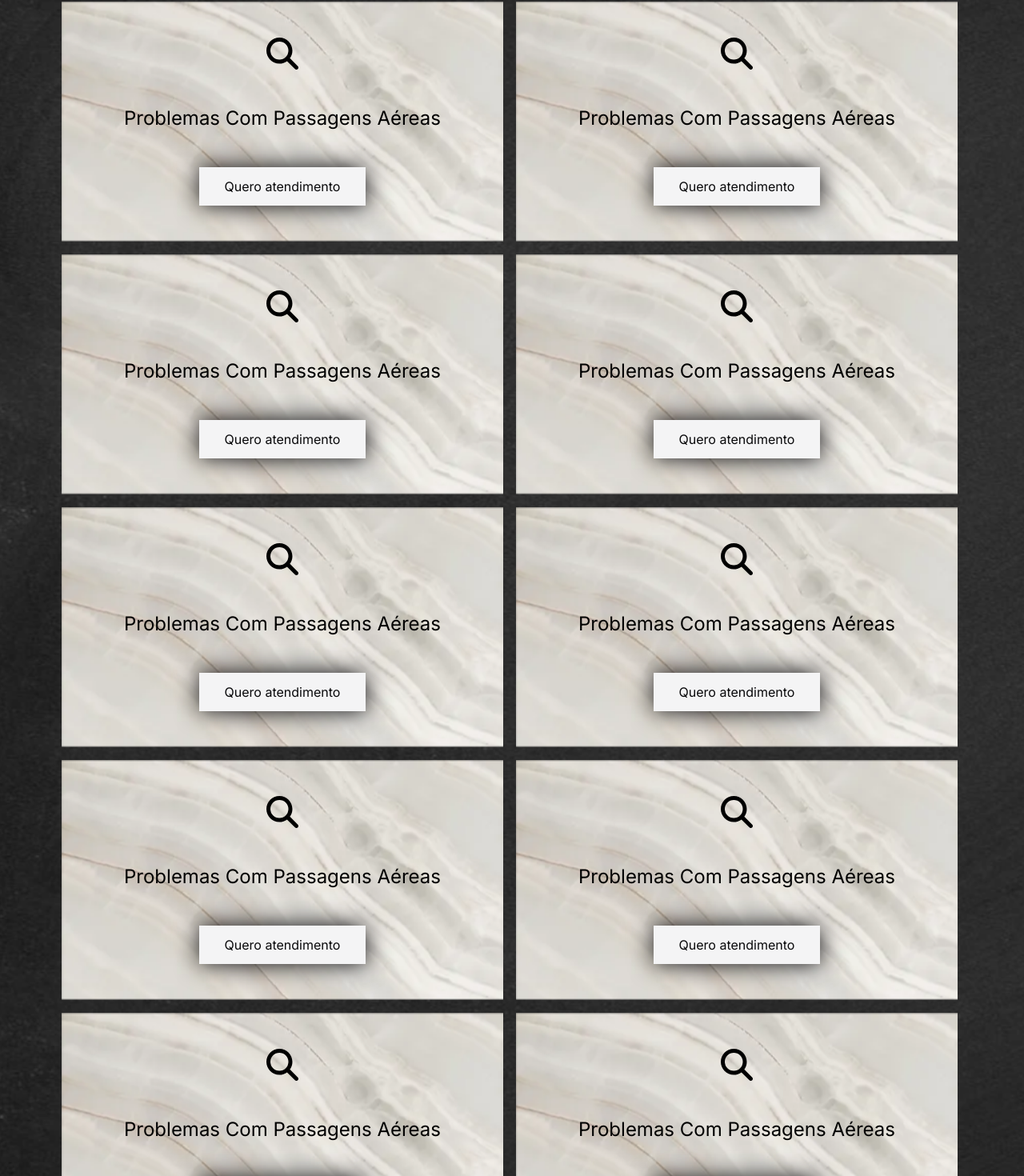
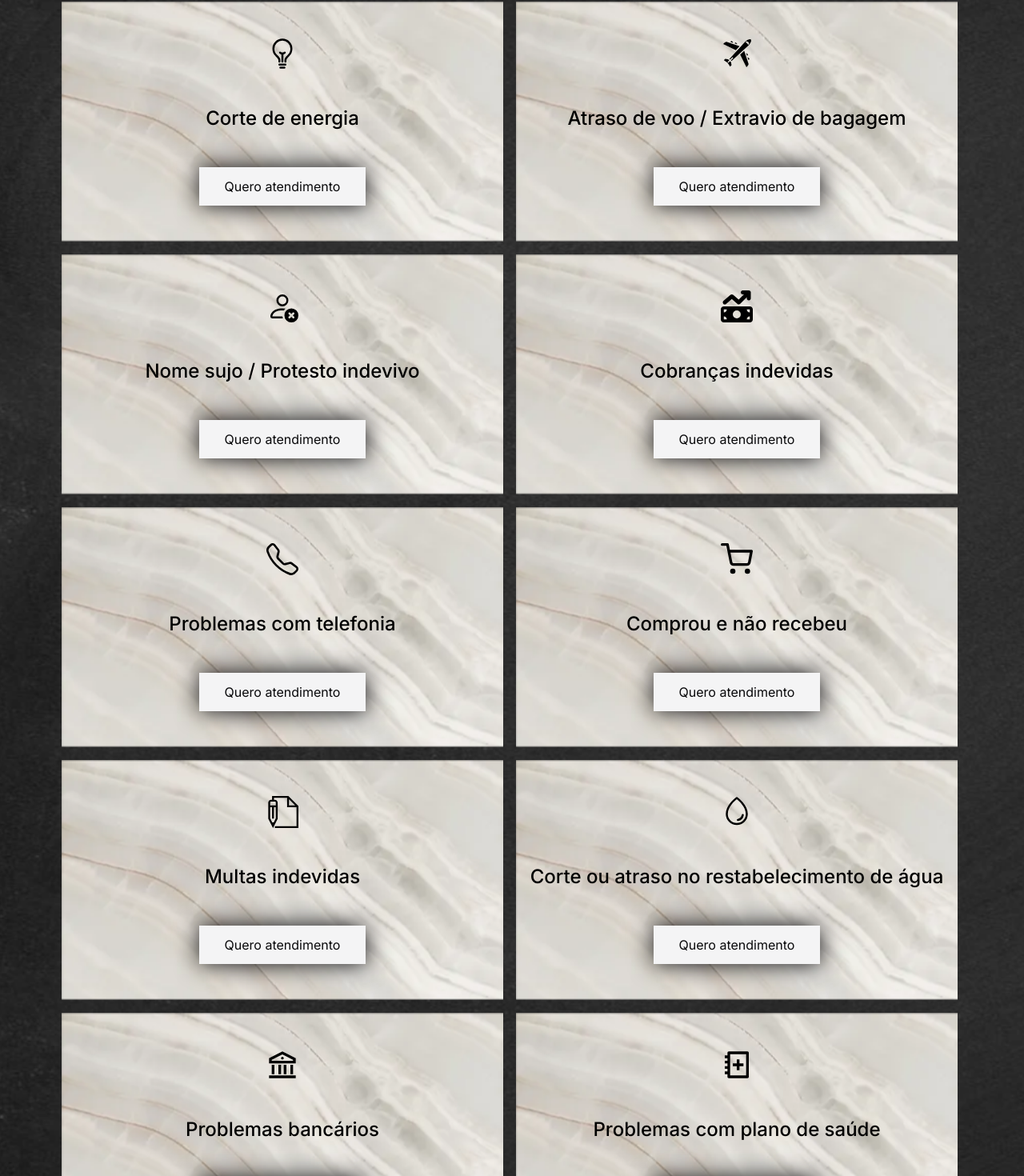
Before and after one commit to f3rnandorj/wanessalopesadv, a Next.js app: page / in a window 1280 px wide. Shown: the part 856-2326 px from the top of the page at 80% size. Built offline with nearby package versions, Linux system fonts and the light colour scheme.

Commit message:
Finish service cards

```diff
--- a/src/app/page.tsx
+++ b/src/app/page.tsx
@@ -1,4 +1,11 @@
-import { Button, FlowOfWork, Section, ServiceCard, Text } from "@/components";
+import {
+  Button,
+  FlowOfWork,
+  Section,
+  ServiceCard,
+  Text,
+  serviceCardToMap,
+} from "@/components";
 
 export default function Home() {
   return (
@@ -36,20 +43,9 @@ export default function Home() {
         </Text>
 
         <div className="grid grid-cols-2 w-full gap-4">
-          <ServiceCard />
-          <ServiceCard />
-
-          <ServiceCard />
-          <ServiceCard />
-
-          <ServiceCard />
-          <ServiceCard />
-
-          <ServiceCard />
-          <ServiceCard />
-
-          <ServiceCard />
-          <ServiceCard />
+          {serviceCardToMap.map((card) => (
+            <ServiceCard key={card.description} {...card} />
+          ))}
         </div>
       </Section>
 
--- a/src/components/Icon/Icon.tsx
+++ b/src/components/Icon/Icon.tsx
@@ -3,8 +3,31 @@ import { IconBaseProps, IconType } from "react-icons";
 import { BiConversation } from "react-icons/bi";
 import { FaMagnifyingGlass } from "react-icons/fa6";
 import { FaCheck } from "react-icons/fa";
+import { IoBulbOutline } from "react-icons/io5";
+import { GiCommercialAirplane } from "react-icons/gi";
+import { BsPersonX } from "react-icons/bs";
+import { FaMoneyBillTrendUp } from "react-icons/fa6";
+import { BsTelephone } from "react-icons/bs";
+import { FiShoppingCart } from "react-icons/fi";
+import { TfiWrite } from "react-icons/tfi";
+import { PiDrop } from "react-icons/pi";
+import { RiBankLine } from "react-icons/ri";
+import { RiHealthBookLine } from "react-icons/ri";
 
-export type IconNames = "ouvimos" | "analisamos" | "atuamos";
+export type IconNames =
+  | "ouvimos"
+  | "analisamos"
+  | "atuamos"
+  | "corteDeEnergia"
+  | "atrasoVoo_extravioDeBagagem"
+  | "nomeSujo_protestoIndevido"
+  | "cobrançaIndevida"
+  | "problemasTelefonia"
+  | "comprouNãoRecebeu"
+  | "multasIndevidas"
+  | "corteOuAtraso"
+  | "problemasBancários"
+  | "problemasSaúde";
 
 export interface IconProps extends IconBaseProps {
   iconName: IconNames;
@@ -25,4 +48,14 @@ const iconMap: Record<IconNames, IconType> = {
   ouvimos: BiConversation,
   analisamos: FaMagnifyingGlass,
   atuamos: FaCheck,
+  corteDeEnergia: IoBulbOutline,
+  atrasoVoo_extravioDeBagagem: GiCommercialAirplane,
+  nomeSujo_protestoIndevido: BsPersonX,
+  cobrançaIndevida: FaMoneyBillTrendUp,
+  problemasTelefonia: BsTelephone,
+  comprouNãoRecebeu: FiShoppingCart,
+  multasIndevidas: TfiWrite,
+  corteOuAtraso: PiDrop,
+  problemasBancários: RiBankLine,
+  problemasSaúde: RiHealthBookLine,
 };
--- a/src/components/ServiceCard/ServiceCard.tsx
+++ b/src/components/ServiceCard/ServiceCard.tsx
@@ -1,21 +1,71 @@
 import { backgroundImage } from "@/assets";
-import { Icon } from "../Icon/Icon";
+import { Icon, IconNames } from "../Icon/Icon";
 import { Text } from "../Text/Text";
 import { Button } from "../Button/Button";
 
-export function ServiceCard() {
+interface ServiceCardProps {
+  iconName: IconNames;
+  description: string;
+}
+
+export function ServiceCard({ description, iconName }: ServiceCardProps) {
   return (
     <div
       style={{
         backgroundImage: `url(${backgroundImage.cardVertical.src})`,
       }}
-      className="flex flex-col bg-cover bg-no-repeat h-[300px] items-center justify-evenly"
+      className="flex flex-col bg-cover bg-no-repeat h-[300px] items-center justify-evenly px-4"
     >
-      <Icon iconName="analisamos" />
+      <Icon iconName={iconName} />
 
-      <Text preset="heading_sm">Problemas Com Passagens Aéreas</Text>
+      <Text preset="heading_sm" isMedium>
+        {description}
+      </Text>
 
       <Button title="Quero atendimento" preset="outline" />
     </div>
   );
 }
+
+export const serviceCardToMap: ServiceCardProps[] = [
+  {
+    description: "Corte de energia",
+    iconName: "corteDeEnergia",
+  },
+  {
+    description: "Atraso de voo / Extravio de bagagem",
+    iconName: "atrasoVoo_extravioDeBagagem",
+  },
+  {
+    description: "Nome sujo / Protesto indevivo",
+    iconName: "nomeSujo_protestoIndevido",
+  },
+  {
+    description: "Cobranças indevidas",
+    iconName: "cobrançaIndevida",
+  },
+  {
+    description: "Problemas com telefonia",
+    iconName: "problemasTelefonia",
+  },
+  {
+    description: "Comprou e não recebeu",
+    iconName: "comprouNãoRecebeu",
+  },
+  {
+    description: "Multas indevidas",
+    iconName: "multasIndevidas",
+  },
+  {
+    description: "Corte ou atraso no restabelecimento de água",
+    iconName: "corteOuAtraso",
+  },
+  {
+    description: "Problemas bancários",
+    iconName: "problemasBancários",
+  },
+  {
+    description: "Problemas com plano de saúde",
+    iconName: "problemasSaúde",
+  },
+];
```
